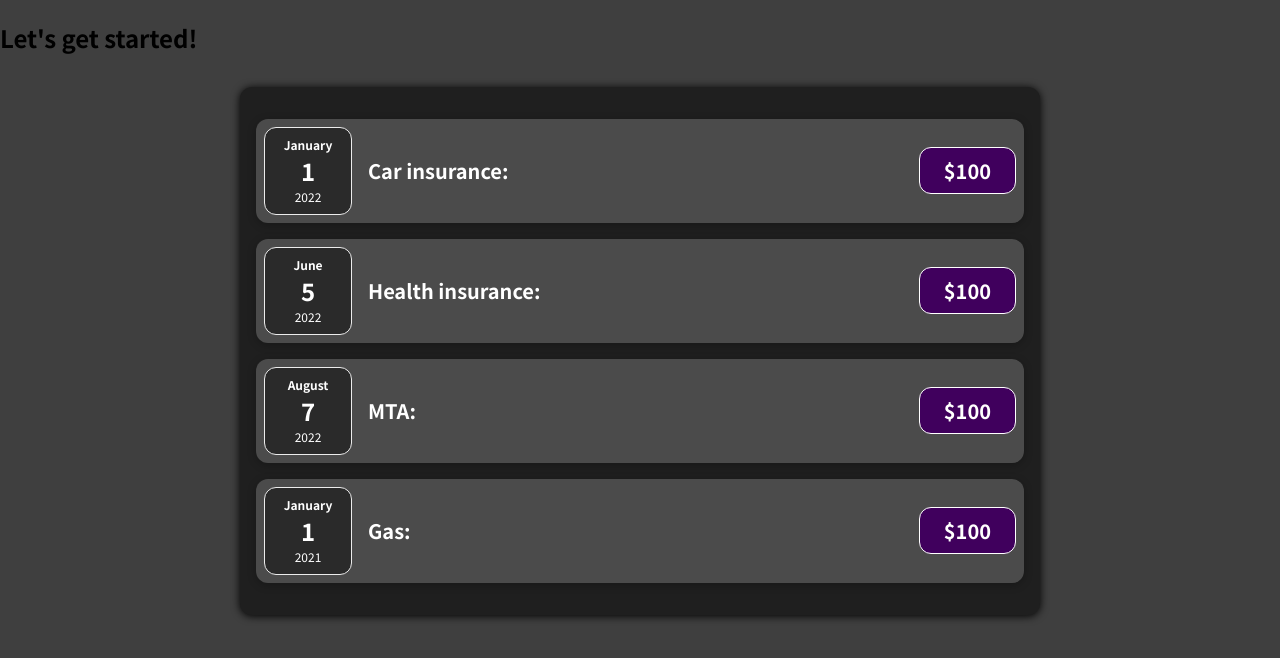
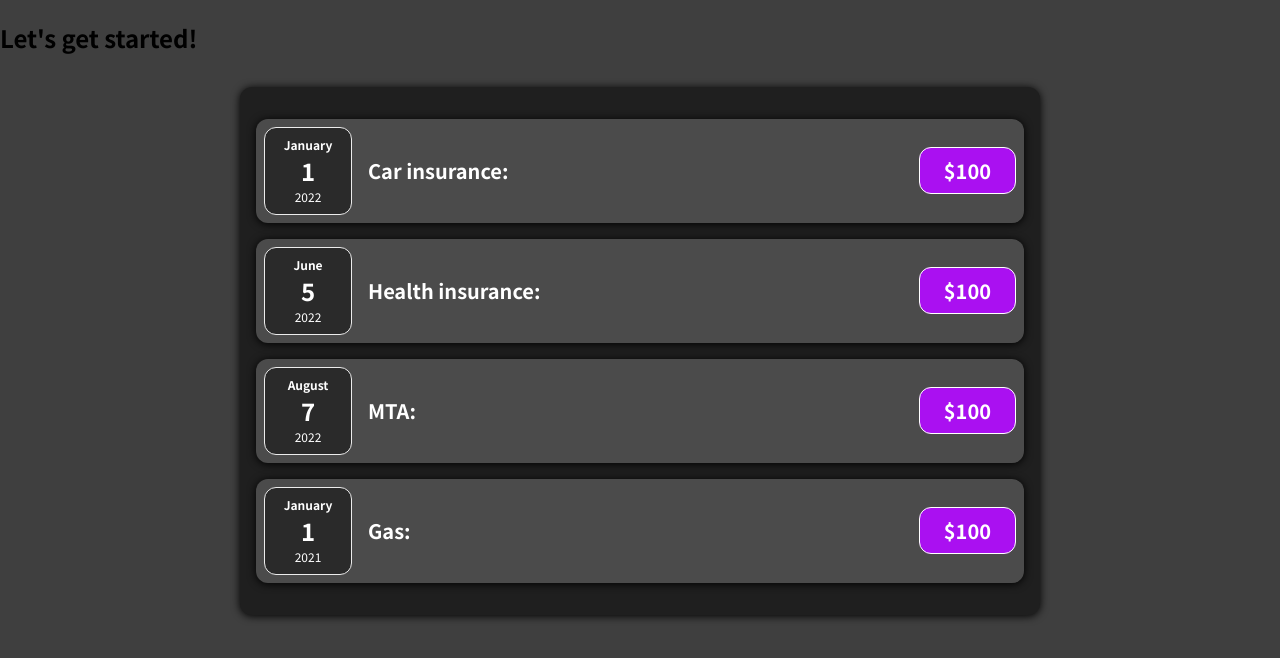
Before and after one commit to philsmirnoff/tutorial, a React (Create React App) app in the folder udemy/01-starting-setup/: page / in a window 1280 px wide. Shown: the top 658 px of the page. Built offline with nearby package versions, Linux system fonts and the light colour scheme.

Commit message:
add card wrapper component

```diff
--- /dev/null
+++ b/udemy/01-starting-setup/src/components/Card.css
@@ -0,0 +1,4 @@
+.card {
+  border-radius: 12px;
+  box-shadow: 0 1px 8px rgba(0, 0, 0.25)
+}
--- /dev/null
+++ b/udemy/01-starting-setup/src/components/Card.js
@@ -0,0 +1,12 @@
+import React from 'react'
+import './Card.css'
+
+
+function Card(props) {
+  const classes = 'card ' + props.className;
+  return (
+    <div className={classes}>{props.children}</div>
+  )
+}
+
+export default Card
--- a/udemy/01-starting-setup/src/components/ExpenseItem.css
+++ b/udemy/01-starting-setup/src/components/ExpenseItem.css
@@ -2,10 +2,8 @@
   display: flex;
   justify-content: space-between;
   align-items: center;
-  box-shadow: 0 2px 8px rgba(0, 0, 0, 0.25);
   padding: 0.5rem;
   margin: 1rem 0;
-  border-radius: 12px;
   background-color: #4b4b4b;
 }
 
@@ -31,7 +29,7 @@
   font-size: 1rem;
   font-weight: bold;
   color: white;
-  background-color: #40005d;
+  background-color: #aa10f1;
   border: 1px solid white;
   padding: 0.5rem;
   border-radius: 12px;
--- a/udemy/01-starting-setup/src/components/ExpenseItem.js
+++ b/udemy/01-starting-setup/src/components/ExpenseItem.js
@@ -1,18 +1,19 @@
 import React from 'react';
 import ExpenseDate from './ExpenseDate';
+import Card from './Card';
 import './ExpenseItem.css';
 
 function ExpenseItem(props) {
 
 
   return (
-    <div className="expense-item">
+    <Card className="expense-item">
       <ExpenseDate date={props.date} />
       <div className="expense-item__description">
         <h2>{props.title}:</h2>
         <div className="expense-item__price">${props.amount}</div>
       </div>
-    </div>
+    </Card>
   )
 }
 
--- a/udemy/01-starting-setup/src/components/Expenses.js
+++ b/udemy/01-starting-setup/src/components/Expenses.js
@@ -1,13 +1,13 @@
 import React from 'react'
 import './Expenses.css'
 import ExpenseItem from './ExpenseItem'
-
+import Card from './Card';
 
 function Expenses(props) {
 
     const { expense } = props;
     return (
-      <div className="expenses">
+      <Card className="expenses">
         {expense.map(item => (
           <ExpenseItem
           key={item.id}
@@ -16,7 +16,7 @@ function Expenses(props) {
           amount={item.amount}
           />
         ))}
-      </div>
+      </Card>
     )
 }
     //  <div className="expenses">
```
Also changed, not shown: 1 other file (tests, documents, lock files or other folders).
